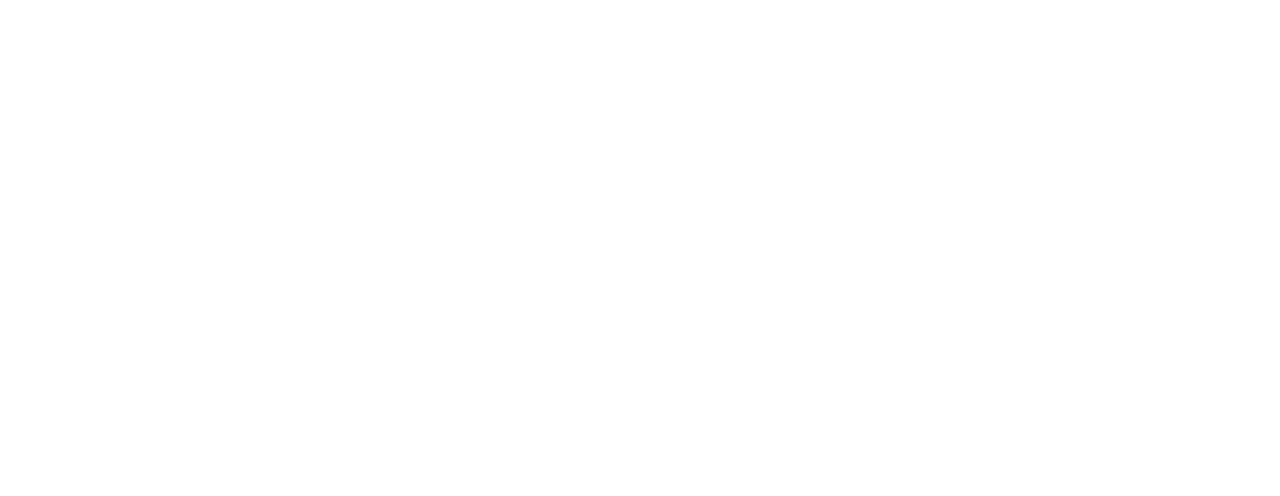
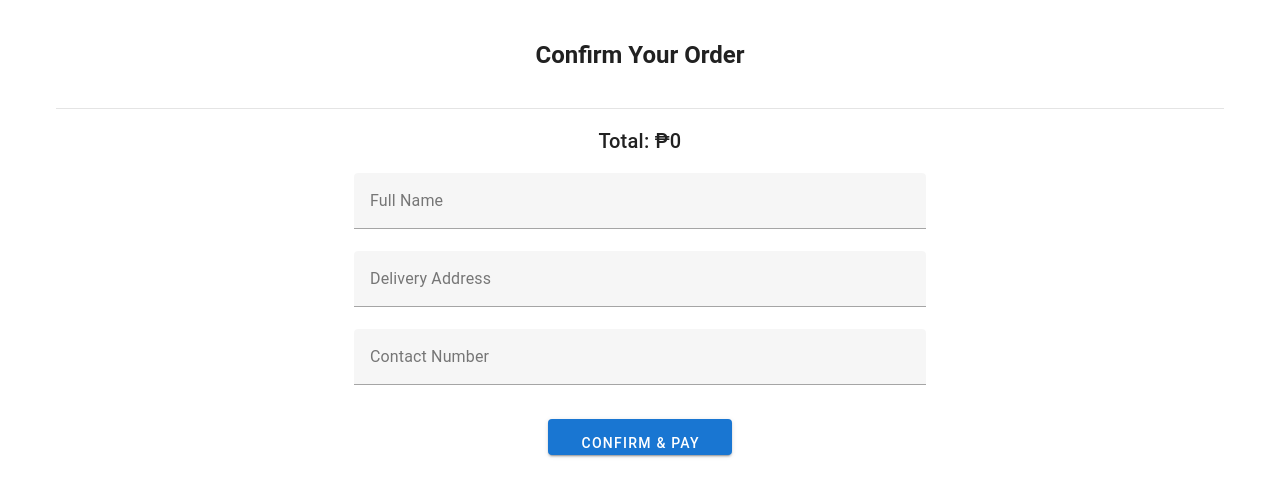
Before and after one commit to jason-himongala/Hydroswift_System, a Vue app: page /placeorder in a window 1280 px wide. Before the commit this address had no page. Shown: the top 496 px of the page. Built offline with nearby package versions, Linux system fonts and the light colour scheme.

Commit message:
feat: adding placeoder page and order page, fix: the code in the same pages

```diff
--- a/src/router/index.js
+++ b/src/router/index.js
@@ -8,6 +8,7 @@
 import ProfileView from '@/views/auth/ProfileView.vue'
 import HistoryView from '@/views/auth/HistoryView.vue'
 import OrderView from '@/views/auth/OrderView.vue'
+import PlaceorderView from '@/views/auth/PlaceorderView.vue'
 
 const router = createRouter({
   history: createWebHistory(import.meta.env.BASE_URL),
@@ -63,6 +64,11 @@
       name: 'Order',
       component: OrderView,
     },
+    {
+      path: '/placeorder',
+      name: 'Placeorder',
+      component: PlaceorderView,
+    },
 
   ],
 })
--- a/src/views/auth/OrderView.vue
+++ b/src/views/auth/OrderView.vue
@@ -2,9 +2,7 @@
 import { ref } from 'vue'
 import { useRouter } from 'vue-router'
 
-
 const router = useRouter()
-
 
 const stations = ref([
   { name: 'AquaPure Station', price: 25, quantity: 0, image: 'https://img.freepik.com/free-vector/clean-water-delivery-service-truck_23-2148623172.jpg' },
@@ -26,7 +24,10 @@
 const placeOrder = () => {
   const selected = stations.value.filter(s => s.quantity > 0)
   if (selected.length) {
-    router.push('/placeorder')
+    router.push({
+      path: '/placeorder',
+      query: { stations: JSON.stringify(selected) }
+    })
   } else {
     alert('Please select at least one station with quantity.')
   }
--- /dev/null
+++ b/src/views/auth/PlaceorderView.vue
@@ -0,0 +1,82 @@
+<script setup>
+import { ref, computed } from 'vue'
+import { useRoute, useRouter } from 'vue-router'
+
+const route = useRoute()
+const router = useRouter()
+
+const stations = ref([])
+
+if (route.query.stations) {
+  try {
+    stations.value = JSON.parse(route.query.stations)
+  } catch (e) {
+    console.error("Error parsing stations", e)
+  }
+}
+
+const totalAmount = computed(() =>
+  stations.value.reduce((acc, item) => acc + item.price * item.quantity, 0)
+)
+
+const confirmOrder = () => {
+  alert('Order placed successfully!')
+  router.push('/Homepage')
+}
+</script>
+
+<template>
+  <v-app>
+    <v-main>
+      <v-container class="py-10">
+        <h1 class="text-h5 font-weight-bold mb-6 text-center">Confirm Your Order</h1>
+
+        <v-row justify="center" class="mb-6">
+          <v-col
+            v-for="(station, index) in stations"
+            :key="index"
+            cols="12"
+            md="6"
+          >
+            <v-card class="pa-4" elevation="6" rounded="xl">
+              <v-row no-gutters align="center">
+                <v-col cols="4">
+                  <v-img :src="station.image" height="100" contain></v-img>
+                </v-col>
+                <v-col cols="8">
+                  <v-card-title class="text-subtitle-1">{{ station.name }}</v-card-title>
+                  <v-card-subtitle class="text-body-2">₱{{ station.price }} × {{ station.quantity }}</v-card-subtitle>
+                  <div class="text-body-1 font-weight-bold">₱{{ station.price * station.quantity }}</div>
+                </v-col>
+              </v-row>
+            </v-card>
+          </v-col>
+        </v-row>
+
+        <v-divider class="my-4"></v-divider>
+
+        <div class="text-h6 text-center mb-4">Total: ₱{{ totalAmount }}</div>
+
+        <v-row justify="center">
+          <v-col cols="12" md="6">
+            <v-text-field label="Full Name" outlined dense required></v-text-field>
+            <v-text-field label="Delivery Address" outlined dense required></v-text-field>
+            <v-text-field label="Contact Number" outlined dense required></v-text-field>
+          </v-col>
+        </v-row>
+
+        <v-row justify="center">
+          <v-btn color="blue-darken-2" class="text-white px-8 py-4" @click="confirmOrder" v-motion-pop>
+            Confirm & Pay
+          </v-btn>
+        </v-row>
+      </v-container>
+    </v-main>
+  </v-app>
+</template>
+
+<style scoped>
+body {
+  background-color: #f5faff;
+}
+</style>
```
